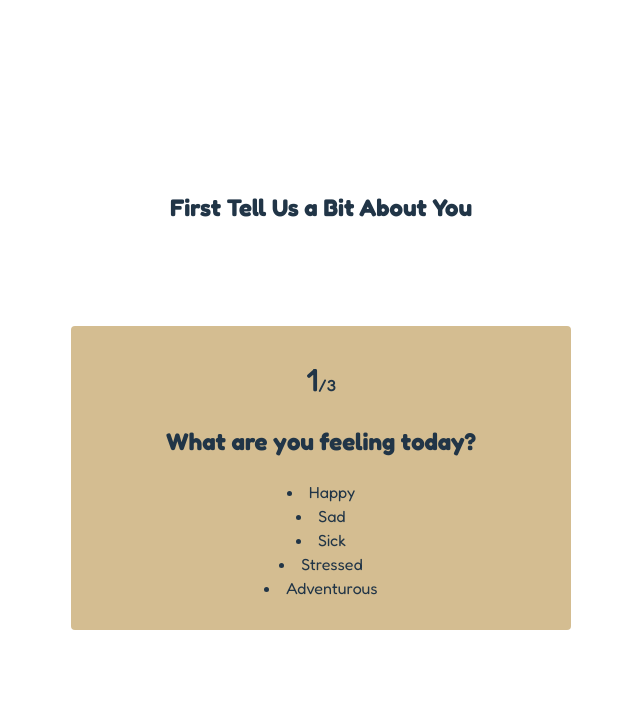
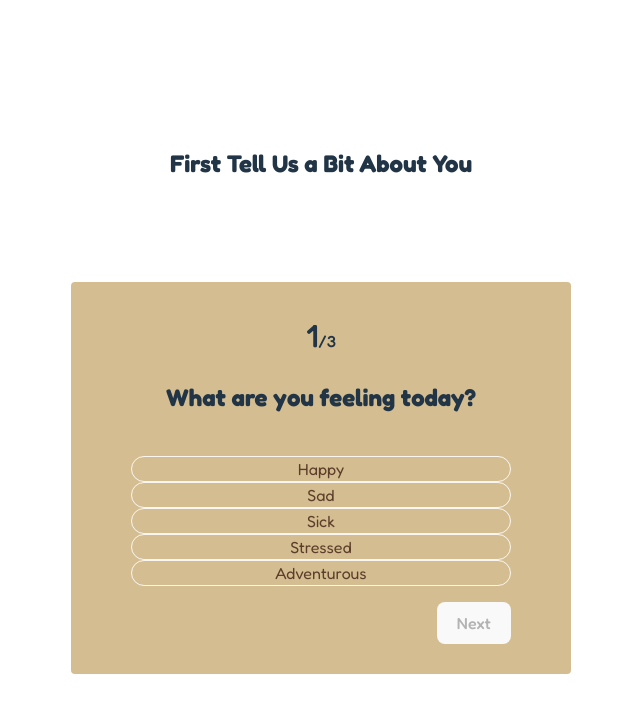
Before and after one commit to c4thie/bytesized, a React (Vite) app: page /quiz in a window 1280 px wide. Shown: the top 712 px of the page, without its empty margins (319-959 px from the left). Built offline with nearby package versions, Linux system fonts and the light colour scheme; a web font is replaced by a local one.

Commit message:
added next and back buttons

```diff
--- a/src/components/FancyQuiz.jsx
+++ b/src/components/FancyQuiz.jsx
@@ -11,17 +11,31 @@ const Quiz = ({ questions }) => {
   };
 
   const [currentQuestion, setCurrentQuestion] = useState(0);
+  const [selectedAnswer, setSelectedAnswer] = useState(null);
   const [answerArray, setAnswerArray] = useState(
     Array(questions.length).fill(null)
   );
   const { question, choices } = questions[currentQuestion];
-  const onAnswerClick = (answer) => {
+  const onSelection = (choice, index) => {
+    setSelectedAnswer(index);
     const updatedAnswers = [...answerArray];
-    updatedAnswers[currentQuestion] = answer;
+    updatedAnswers[currentQuestion] = choice;
     setAnswerArray(updatedAnswers);
-    console.log(updatedAnswers);
+  };
+
+  const onClickNext = () => {
+    setSelectedAnswer(null);
     if (currentQuestion < questions.length - 1) {
       setCurrentQuestion(currentQuestion + 1);
+    } else {
+      navigate("/results"); // need to change
+    }
+  };
+
+  const onClickBack = () => {
+    setSelectedAnswer(null);
+    if (currentQuestion > 0) {
+      setCurrentQuestion(currentQuestion - 1);
     }
   };
 
@@ -31,13 +45,36 @@ const Quiz = ({ questions }) => {
         <span className="active-question-num">{currentQuestion + 1}</span>
         <span className="total-questions">/{questions.length}</span>
         <h2>{question}</h2>
-        <u1>
-          {choices.map((answer) => (
-            <li onClick={() => onAnswerClick(answer)} key={answer}>
-              {answer}
+        <ul>
+          {choices.map((choice, index) => (
+            <li
+              onClick={() => onSelection(choice, index)}
+              key={choice}
+              //   className={selectedAnswer === index ? "selected-answer" : null}
+              className={
+                answerArray[currentQuestion] === choice
+                  ? "selected-answer"
+                  : null
+              }
+            >
+              {choice}
             </li>
           ))}
-        </u1>
+        </ul>
+        <div className="footer">
+          {currentQuestion !== 0 && (
+            <button className="button" onClick={onClickBack}>
+              Back
+            </button>
+          )}
+          <button
+            className="button"
+            onClick={onClickNext}
+            disabled={answerArray[currentQuestion] === null}
+          >
+            {currentQuestion === questions.length - 1 ? "Finish" : "Next"}
+          </button>
+        </div>
       </>
     </div>
   );
--- a/src/index.css
+++ b/src/index.css
@@ -77,6 +77,33 @@ button:focus-visible {
   font-weight: 500;
 }
 
+ul {
+  margin-top: 40px;
+  margin-left: -40px;
+}
+
+li {
+  text-decoration: none;
+  list-style: none;
+  font-size: 16px;
+  color: #5c3e2a;
+  border: 1px solid rgba(255, 255, 255, 0.87);
+  border-radius: 16px;
+  cursor: pointer;
+}
+
+.selected-answer {
+  background: #42280e;
+  border: 1px solid #5c3e2a;
+  color: rgba(255, 255, 255, 0.87);
+}
+
+.footer {
+  display: flex;
+  justify-content: flex-end;
+  gap: 230px;
+}
+
 @media (prefers-color-scheme: light) {
   :root {
     color: #213547;
```
